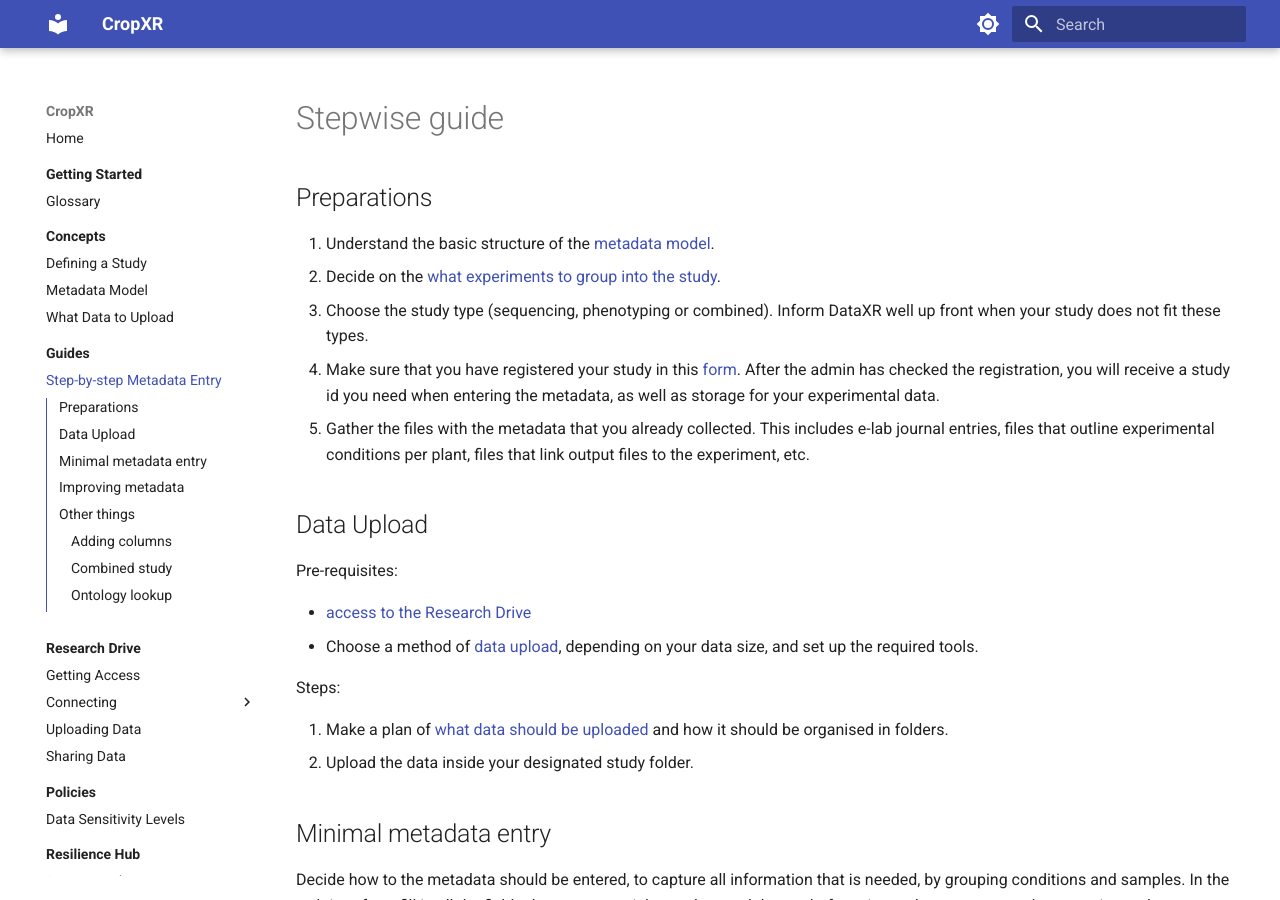
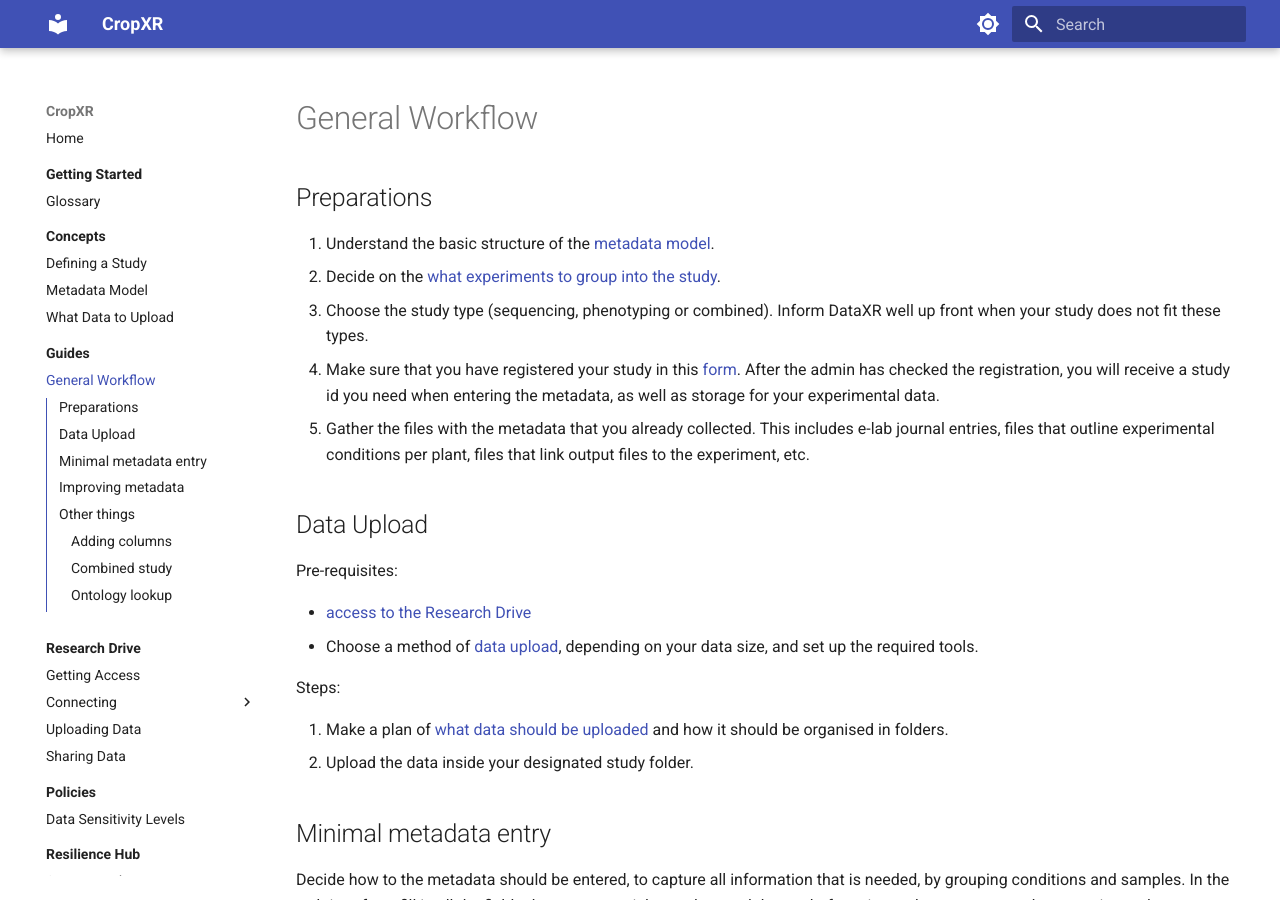
Before and after one commit to CropXR/documentation, an MkDocs documentation site: the page built from docs/guides/stepwise-guide.md, in a window 1280 px wide and 900 px high. Built offline with MkDocs 1.6.1 and Material for MkDocs 9.7.7, drawn with Linux system fonts in a browser that asks for light colours.

Commit message:
Rename step-by-step metadata entry to general workflow

```diff
--- a/docs/guides/stepwise-guide.md
+++ b/docs/guides/stepwise-guide.md
@@ -1,5 +1,4 @@
-
-# Stepwise guide
+# General Workflow
 
 ## Preparations
 
--- a/mkdocs.yml
+++ b/mkdocs.yml
@@ -110,7 +110,7 @@ nav:
     - What Data to Upload: concepts/what-data-to-upload.md
   - Guides:
     - guides/index.md
-    - Step-by-step Metadata Entry: guides/stepwise-guide.md
+    - General Workflow: guides/stepwise-guide.md
   - Research Drive:
     - research-drive/index.md
     - Getting Access: research-drive/getting-access.md
```
